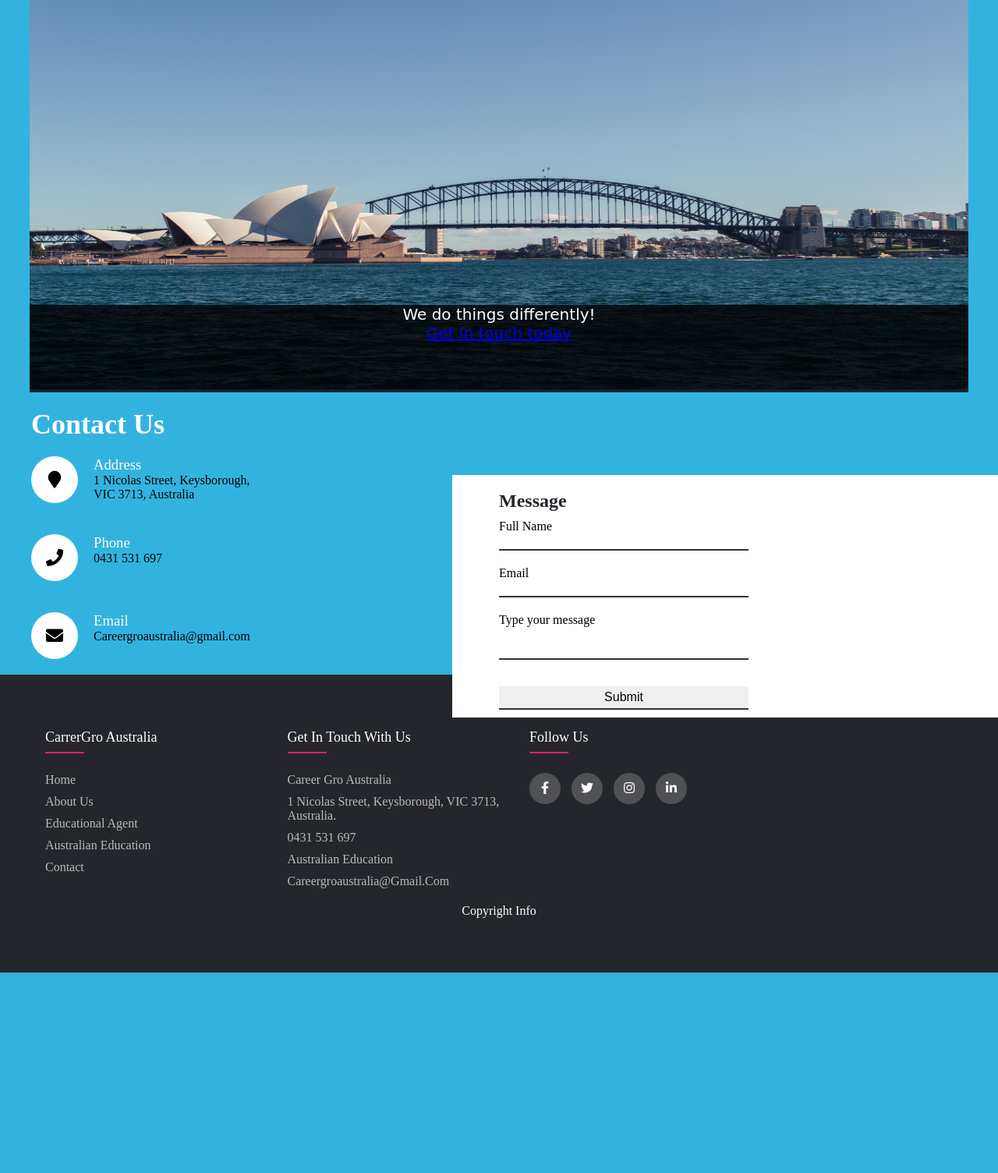
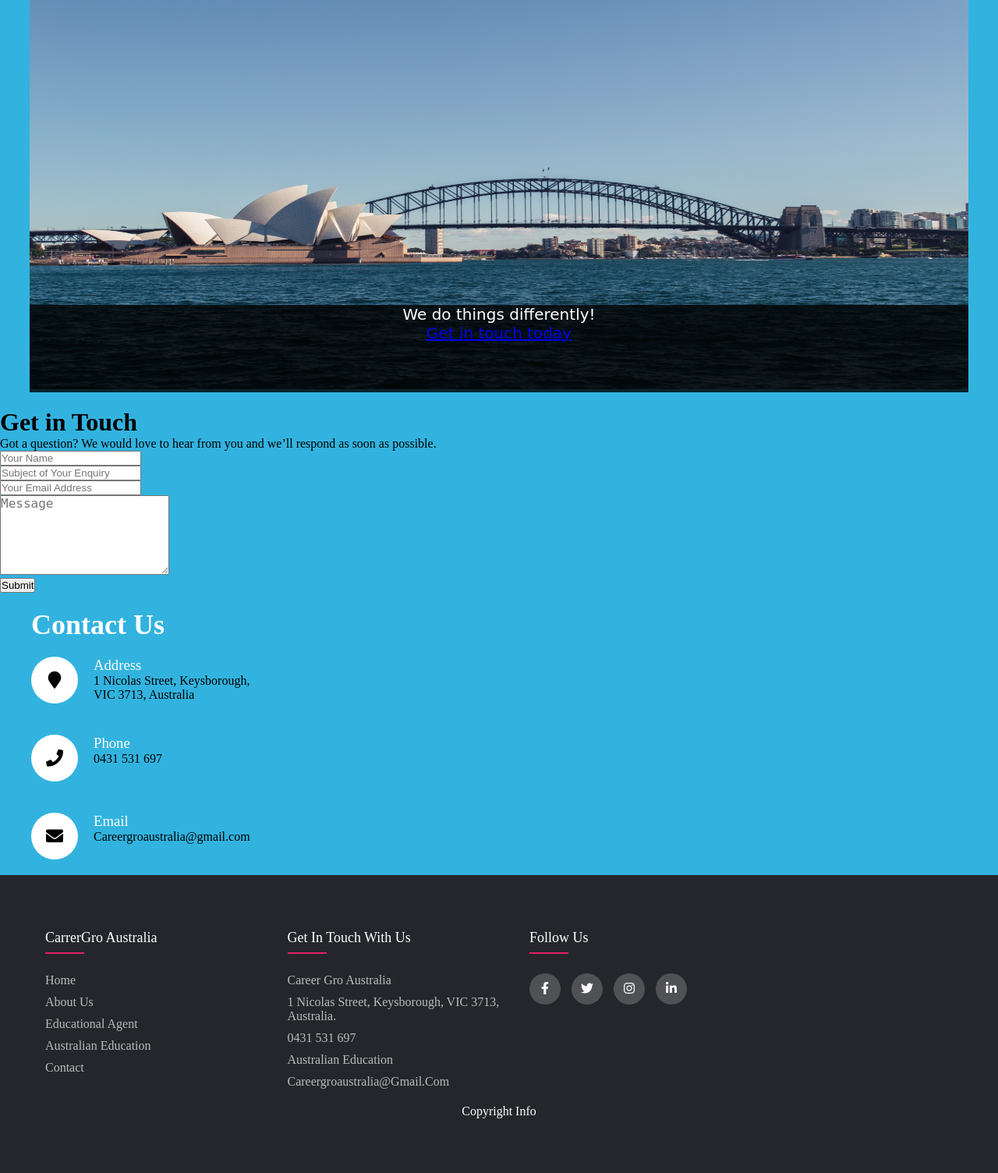
Before and after one commit to 30370657/project2, a PHP site: page /contact in a window 1280 px wide. Shown: the part 179-1683 px from the top of the page at 78% size. Before the commit the page ends 1426 px from the top, so only its background shows below. Run offline with PHP 8.4, Linux system fonts and the light colour scheme.

Commit message:
Update contact.php
contact form updated

```diff
--- a/contact.php
+++ b/contact.php
@@ -45,6 +45,30 @@
 
 
     <div class= "contact">
+        <div class="contact-presentation">
+            <div class="contact-title">
+
+                <h1>Get in Touch </h1>
+                <p>Got a question? We would love to hear from you and
+                    we’ll respond as soon as possible.</p>
+            </div>
+            <div class="contact-form" >
+                                <form id= "clear" action="https://formspree.io/imxalchhetri@gmail.com"
+                              method="POST">
+                                <input type="text" class="name" placeholder="Your Name" id="name" name="name">
+                                <div class="statusN"></div>
+                                <input type="text" class="subject" placeholder="Subject of Your Enquiry" id="subject" name="subject">
+                                <div class="statusS"> </div>
+                                <input type="text" class="email" placeholder="Your Email Address" id="email" name="email">
+                                <div class="statusE"> </div>
+                                <textarea name="message" class="message" id="message" placeholder="Message" style="height: 100px; font-size: 16px" ></textarea>
+                                <div class="statusM"> </div>
+                                <button type="submit" class="submit">Submit</button>
+                            </form>
+                    <div class="status"></div>
+            </div>
+    </div>
+    <div class="contact-details">
         <div class="contact-content">
             <h1>Contact Us</h1>
             <p></p>
@@ -80,38 +104,7 @@
             </div>
         </div>
     </div>
-
-
-
-<div class ="ContactForm">
-    <form>
-        <h2>Message</h2>
-
-        <div class ="inputBox">
-            <input type="text" name="" required="required">
-            <span>Full Name</span>
     </div>
-
-    <div class ="inputBox">
-                <input type="text" name="" required="required">
-                <span>Email</span>
-    </div>
-
-    <div class ="inputBox">
-                <textarea required = "required"></textarea>
-                <span>Type your message</span>
-    </div>
-
-    <div class ="inputBox">
-                <input type="submit" name="" vlaue="send">
-
-    </div>
-    </form>
-
-    </div>
-
-
-
 
     <footer class="footer">
         <div class="container">
@@ -155,4 +148,60 @@
   </footer>
 
 </body>
+<!-- importing jquery to run the JS code -->
+<script src="https://code.jquery.com/jquery-3.4.1.js"></script>
+<script>
+/*contact form validation */
+var name = null;
+var subject = null;
+var email = null;
+var message = null;
+
+window.onload = function() {
+  document.getElementById("clear").reset();
+};
+$(document).ready(function() {
+  $(".submit").click(function(event) {
+    var name = $(".name").val();
+    var subject = $(".subject").val();
+    var email = $(".email").val();
+    var message = $(".message").val();
+
+    var statusN = $(".statusN");
+    var statusS = $(".statusS");
+    var statusE = $(".statusE");
+    var statusM = $(".statusM");
+    var status = $(".status");
+    statusN.empty();
+    statusE.empty();
+    statusS.empty();
+    statusM.empty();
+
+    if (name.length < 3) {
+      event.preventDefault();
+      statusN.append(
+        "<div>&#9888 Name usually has more characters</div>"
+      );
+    }
+
+    if (email.length > 5 && email.includes("@") && email.includes(".")) {
+    } else {
+      event.preventDefault();
+      statusE.append("<div>&#9888 Email is not valid</div>");
+    }
+
+    if (subject.length <= 2) {
+      event.preventDefault();
+      statusS.append("<div>&#9888 Subject is not valid</div>");
+    }
+    if (message.length <= 5) {
+      event.preventDefault();
+      statusM.append(
+        "<div>&#9888 Please enter a valid message</div>"
+      );
+    }
+  });
+});
+</script>
+
 </html>
```
